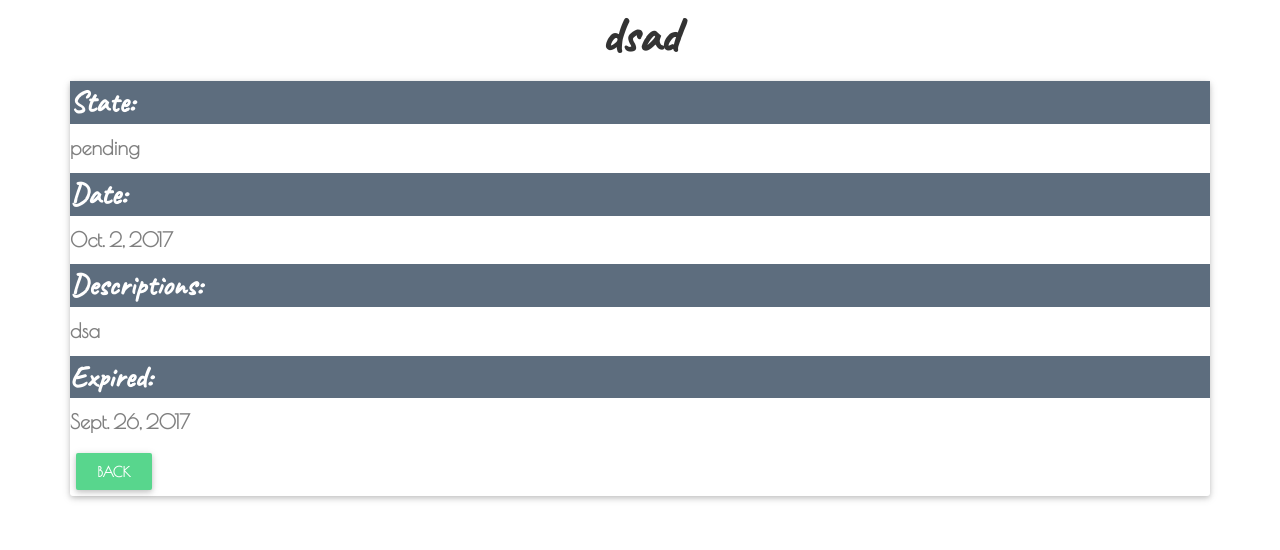
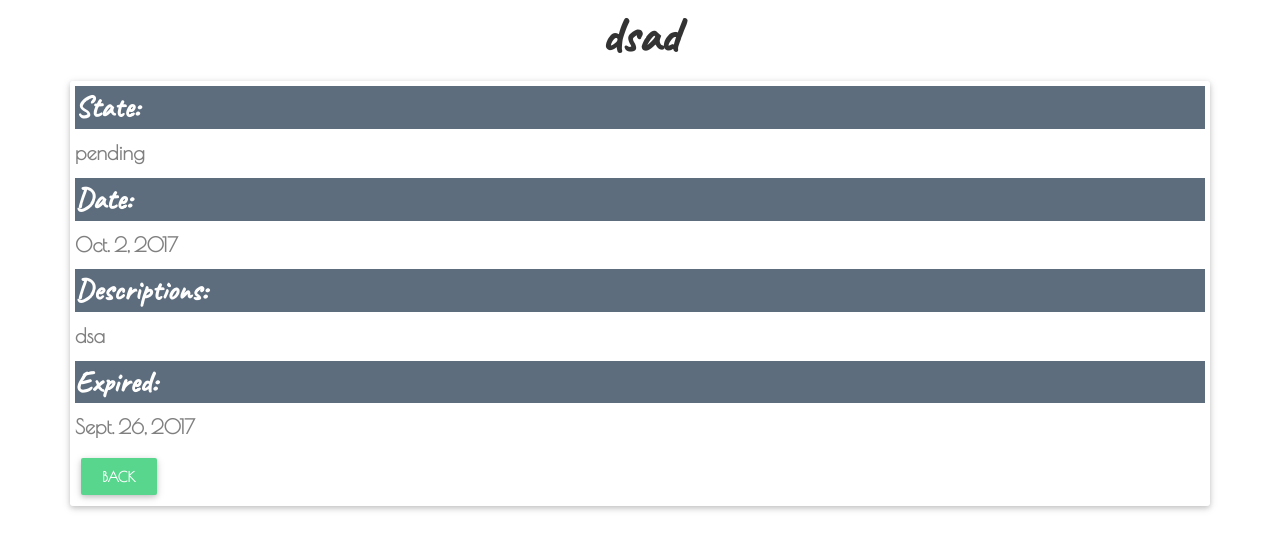
Before and after one commit to florferreyra/ToDoList, a Django app: template todo/core/templates/task-detail.html in a window 1280 px wide. Shown: the top 550 px of the page. Run offline with Django 3.2, Linux system fonts and the light colour scheme; the template is opened without the code that fills it: values that come from a table or form of the project are taken from there, others are empty; data comes from the database, SQL or seed files in the repository; parts of the project's set-up code (start-up, migrations or seed data) failed here and were passed over; some libraries are stand-ins or nearby versions; some web fonts are replaced.

Commit message:
frontend

```diff
--- a/todo/core/templates/signup.html
+++ b/todo/core/templates/signup.html
@@ -29,7 +29,6 @@
               <p class="errors">{{ error }}</p>
             {% endfor %}
 
-          </p>
         {% endfor %}
         <button type="submit" class="btn btn-default">Sign up</button>
         <a href="{% url 'login' %}" class="btn btn-default waves-effect waves-light">Back</a>
--- a/todo/core/templates/task-detail.html
+++ b/todo/core/templates/task-detail.html
@@ -13,7 +13,7 @@
 <div class="container">
   <p class="title1">{{ task.name }}</p>
   <!--Card-->
-  <div class="card">
+  <div class="card p-2">
       <!--Card content-->
       <div class="card-body">
           <!--Text-->
--- a/todo/core/templates/task-list.html
+++ b/todo/core/templates/task-list.html
@@ -27,7 +27,7 @@
           {% for task in task_list %}
           <tr>
             <td class="{% if task.is_expired %}danger{% endif%}">
-              <p class="Poitext"> {{ task.get_state_display }} : {{ task }}
+              <p class="Poitext"> {{ task.get_state_display }}: {{ task }}
             </td>
             <td class="right-text {% if task.is_expired %}danger{% endif%}">
               <a class="btn btn-default waves-effect waves-light p-2" href="{% url 'task-remove' task.id %}" role="button"><i class="fa fa-trash" aria-hidden="true"></i></a>
```
